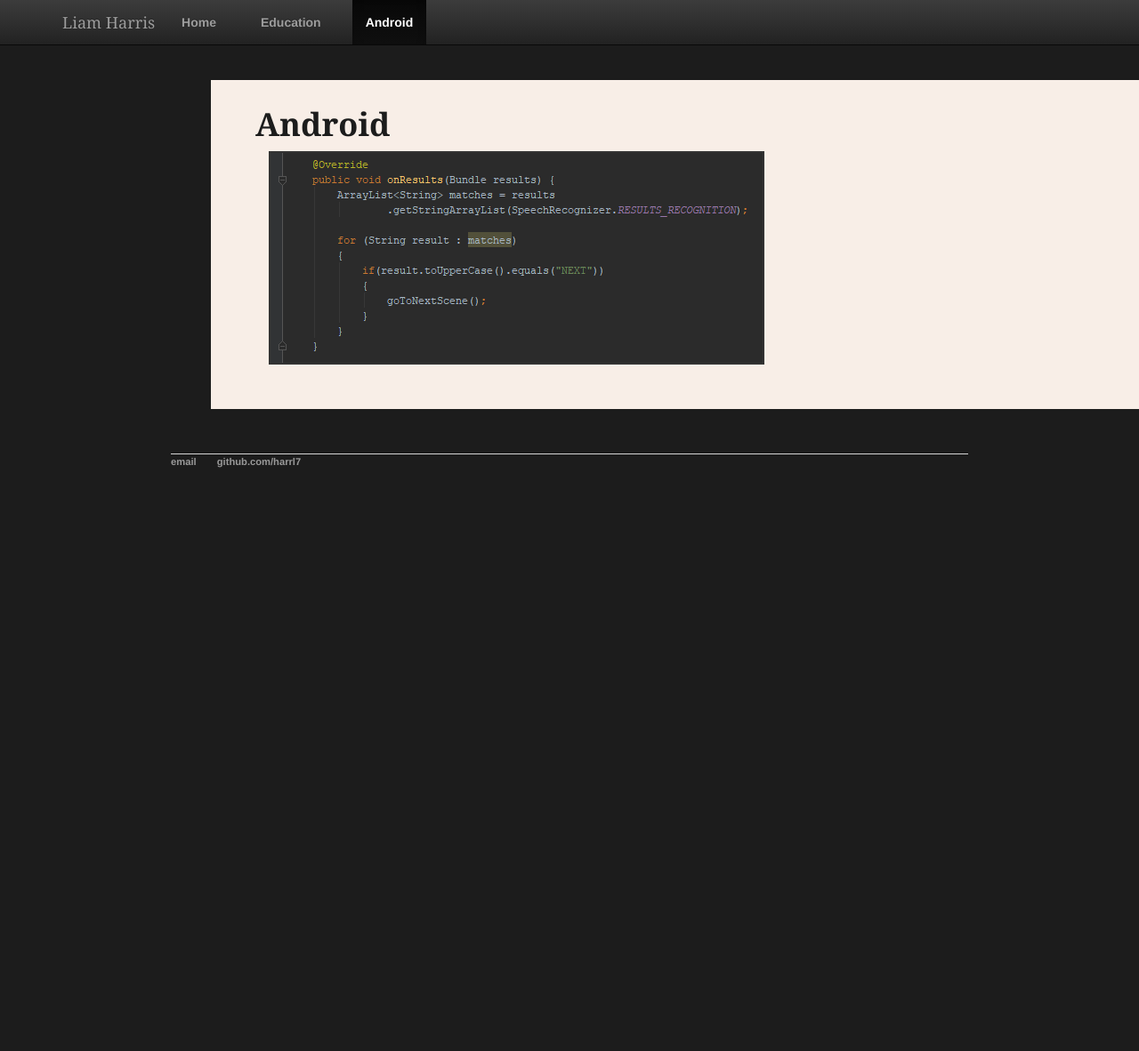
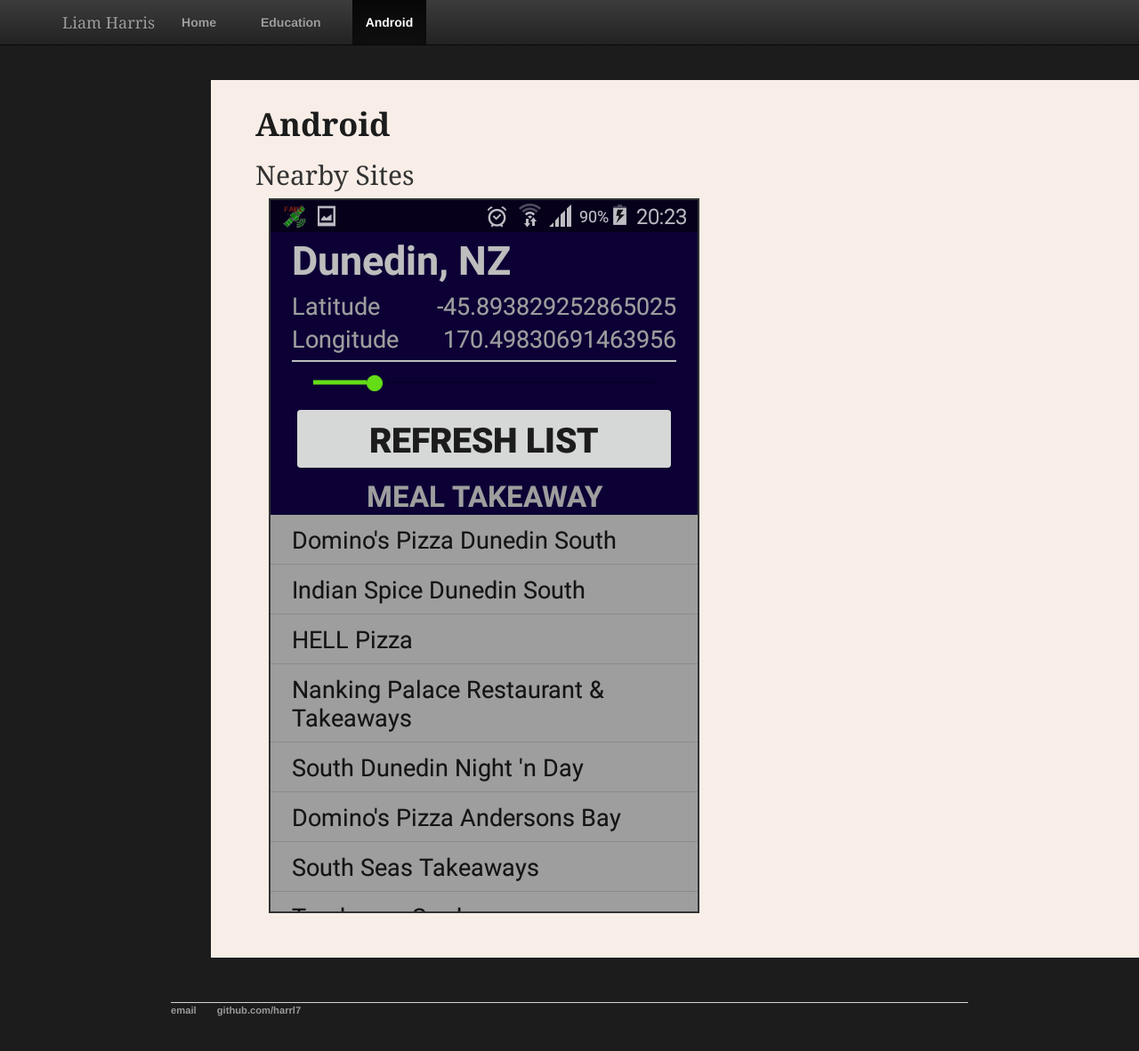
Before and after one commit to harrl7/harrl7.github.io, a Jekyll site: the page built from android/index.html, in a window 1280 px wide and 1204 px high. Shown: the top 1182 px of the window at 89% size. Built offline with Jekyll 4.4.1, drawn with Linux system fonts in a browser that asks for light colours.

Commit message:
Update index.html

```diff
--- a/android/index.html
+++ b/android/index.html
@@ -6,8 +6,10 @@
 
 	<h1>Android</h1>
 
+	<h2>Nearby Sites</h2>
+
 	<div class="container-fluid">
-	  	<img src="/assets/img/speech.PNG">
+	  	<img src="/assets/img/nearby_sites/menu1.PNG">
 	</div>
 
 </div><!-- /.blurb -->
```
